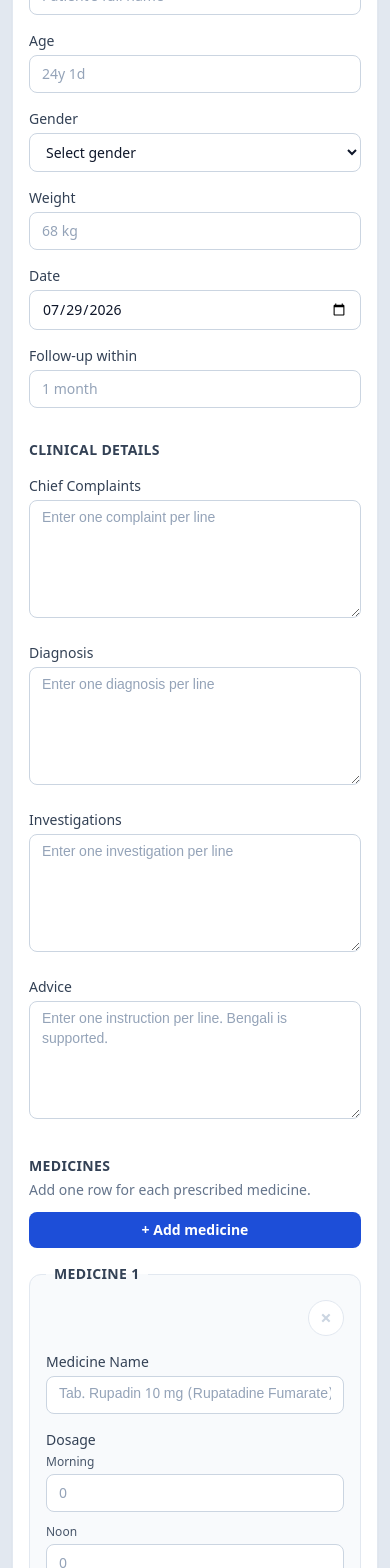
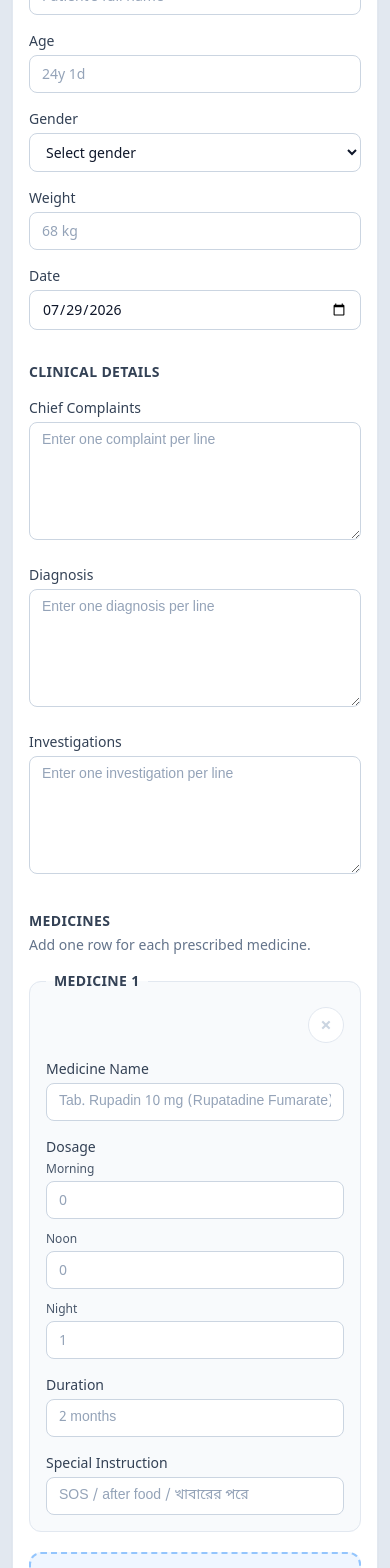
Before and after one commit to dev-kawser/rx-prescription, a React (Vite) app: page / in a window 390 px wide. Shown: the part 432-2000 px from the top of the page. Built offline with nearby package versions, Linux system fonts and the light colour scheme.

Commit message:
style: refine prescription entry workflow

```diff
--- a/src/App.jsx
+++ b/src/App.jsx
@@ -242,7 +242,7 @@ function App() {
                         className={`min-h-0 ${activeMobilePanel === 'edit' ? 'block' : 'hidden'
                             } xl:flex xl:flex-col`}
                     >
-                        <div className="min-h-0 xl:flex-1 xl:overflow-y-auto xl:pr-3 xl:[scrollbar-gutter:stable]">
+                        <div className="min-h-0 overscroll-contain xl:flex-1 xl:overflow-y-auto xl:pr-3 xl:[scrollbar-gutter:stable] xl:[scrollbar-width:thin] xl:[scrollbar-color:#94a3b8_transparent]">
                             <PrescriptionForm
                                 prescription={prescription}
                                 onFieldChange={updateField}
@@ -332,7 +332,7 @@ function App() {
                                 </span>
                             </div>
 
-                            <div className="min-h-0 flex-1 overflow-auto bg-slate-300 p-3 [scrollbar-gutter:stable] sm:p-4">
+                            <div className="min-h-0 flex-1 overflow-auto overscroll-contain bg-slate-300 p-3 [scrollbar-gutter:stable] [scrollbar-width:thin] [scrollbar-color:#94a3b8_#cbd5e1] sm:p-4">
                                 <div className="mx-auto w-[210mm] [zoom:0.42] sm:[zoom:0.55] lg:[zoom:0.62] xl:[zoom:0.6] 2xl:[zoom:0.68]">
                                     <PrescriptionPreview prescription={prescription} />
                                 </div>
--- a/src/components/PrescriptionForm.jsx
+++ b/src/components/PrescriptionForm.jsx
@@ -3,7 +3,7 @@ import MedicineRow from './MedicineRow'
 const INPUT_CLASSES =
     'mt-1 w-full rounded-lg border border-slate-300 bg-white px-3 py-2 text-sm text-slate-900 outline-none transition placeholder:text-slate-400 focus:border-blue-600 focus:ring-2 focus:ring-blue-100'
 
-const TEXTAREA_FIELDS = [
+const CLINICAL_TEXTAREA_FIELDS = [
     {
         name: 'complaints',
         label: 'Chief Complaints',
@@ -18,11 +18,6 @@ const TEXTAREA_FIELDS = [
         name: 'investigations',
         label: 'Investigations',
         placeholder: 'Enter one investigation per line',
-    },
-    {
-        name: 'advice',
-        label: 'Advice',
-        placeholder: 'Enter one instruction per line. Bengali is supported.',
     },
 ]
 
@@ -159,24 +154,6 @@ function PrescriptionForm({
                         />
                     </label>
 
-                    <label
-                        htmlFor="followUp"
-                        className="text-sm font-medium text-slate-700"
-                    >
-                        Follow-up within
-
-                        <input
-                            id="followUp"
-                            name="followUp"
-                            type="text"
-                            value={prescription.followUp}
-                            onChange={(event) =>
-                                onFieldChange('followUp', event.target.value)
-                            }
-                            placeholder="1 month"
-                            className={INPUT_CLASSES}
-                        />
-                    </label>
                 </div>
             </fieldset>
 
@@ -186,7 +163,7 @@ function PrescriptionForm({
                 </legend>
 
                 <div className="mt-4 grid gap-5 lg:grid-cols-2">
-                    {TEXTAREA_FIELDS.map((field) => (
+                    {CLINICAL_TEXTAREA_FIELDS.map((field) => (
                         <label
                             key={field.name}
                             htmlFor={field.name}
@@ -211,7 +188,6 @@ function PrescriptionForm({
             </fieldset>
 
             <section className="mt-8" aria-labelledby="medicines-heading">
-                <div className="flex flex-wrap items-center justify-between gap-3">
                 <div>
                     <h3
                         id="medicines-heading"
@@ -223,15 +199,6 @@ function PrescriptionForm({
                     <p className="mt-1 text-sm text-slate-500">
                         Add one row for each prescribed medicine.
                     </p>
-                    </div>
-
-                    <button
-                        type="button"
-                        onClick={onAddMedicine}
-                        className="inline-flex w-full items-center justify-center rounded-lg bg-blue-700 px-4 py-2 text-sm font-semibold text-white transition hover:bg-blue-800 focus:outline-none focus:ring-2 focus:ring-blue-300 focus:ring-offset-2 sm:w-auto"
-                    >
-                        + Add medicine
-                    </button>
                 </div>
 
                 <div className="mt-4 space-y-5">
@@ -246,6 +213,70 @@ function PrescriptionForm({
                         />
                     ))}
                 </div>
+                <button
+                    type="button"
+                    onClick={onAddMedicine}
+                    className="mt-5 flex w-full items-center justify-center rounded-xl border-2 border-dashed border-blue-300 bg-blue-50 px-4 py-3 text-sm font-semibold text-blue-800 transition hover:border-blue-400 hover:bg-blue-100 focus:outline-none focus:ring-2 focus:ring-blue-300 focus:ring-offset-2"
+                >
+                    + Add next medicine
+                </button>
+            </section>
+            <section
+                className="mt-8 rounded-xl border border-slate-200 bg-slate-50 p-4 sm:p-5"
+                aria-labelledby="final-instructions-heading"
+            >
+                <div>
+                    <h3
+                        id="final-instructions-heading"
+                        className="text-sm font-bold uppercase tracking-wide text-slate-700"
+                    >
+                        Follow-up and Advice
+                    </h3>
+
+                    <p className="mt-1 text-sm text-slate-500">
+                        Complete these after finalizing the medicine list.
+                    </p>
+                </div>
+
+                <div className="mt-4 grid gap-5 lg:grid-cols-[0.45fr_1.55fr]">
+                    <label
+                        htmlFor="followUp"
+                        className="text-sm font-medium text-slate-700"
+                    >
+                        Follow-up within
+
+                        <input
+                            id="followUp"
+                            name="followUp"
+                            type="text"
+                            value={prescription.followUp}
+                            onChange={(event) =>
+                                onFieldChange('followUp', event.target.value)
+                            }
+                            placeholder="1 month"
+                            className={INPUT_CLASSES}
+                        />
+                    </label>
+
+                    <label
+                        htmlFor="advice"
+                        className="text-sm font-medium text-slate-700"
+                    >
+                        Advice
+
+                        <textarea
+                            id="advice"
+                            name="advice"
+                            value={prescription.advice}
+                            onChange={(event) =>
+                                onFieldChange('advice', event.target.value)
+                            }
+                            placeholder="Enter one instruction per line. Bengali is supported."
+                            rows={5}
+                            className={`${INPUT_CLASSES} resize-y font-bengali`}
+                        />
+                    </label>
+                </div>
             </section>
         </form>
     )
```
Lines whose indentation alone changed are shown as unchanged.
